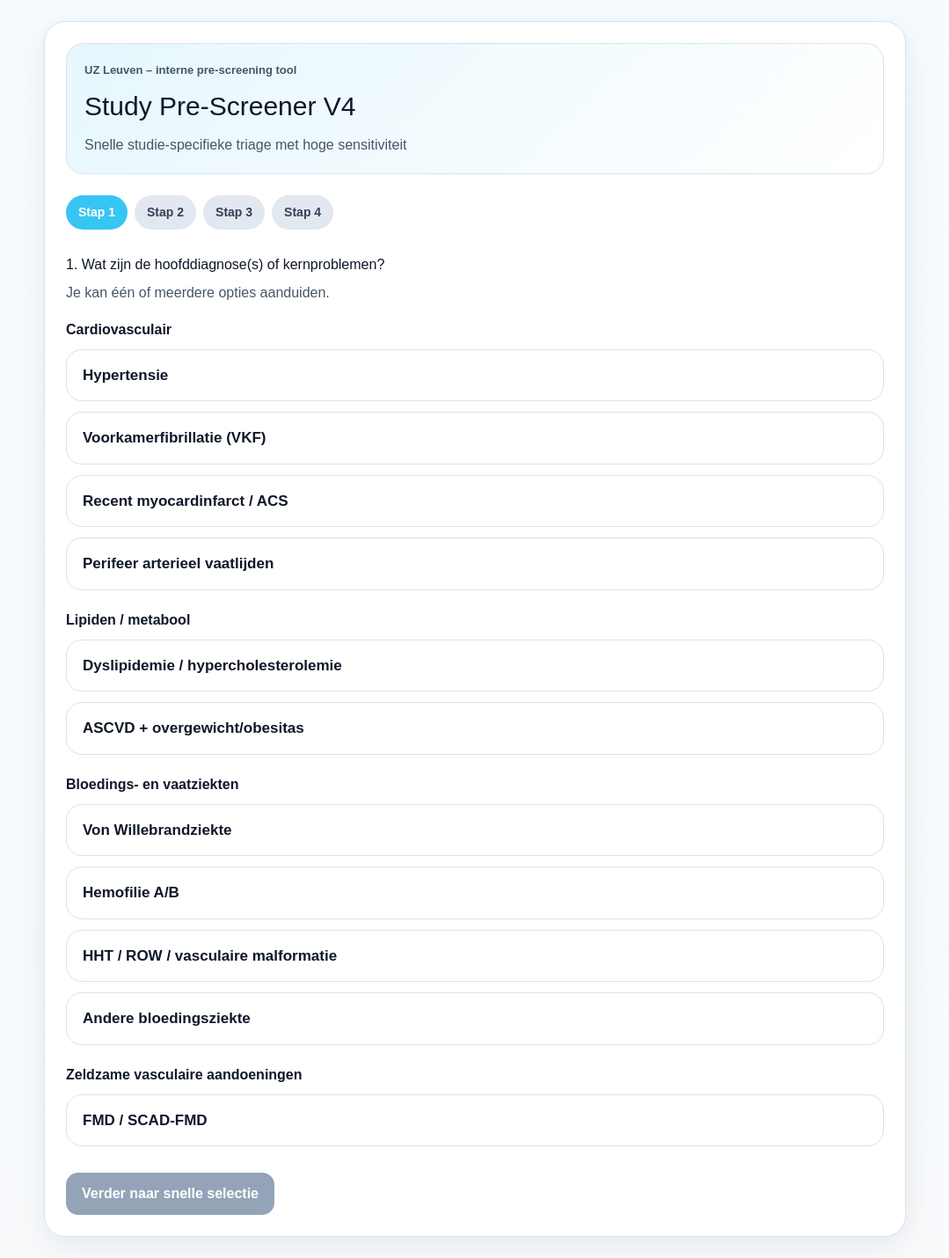
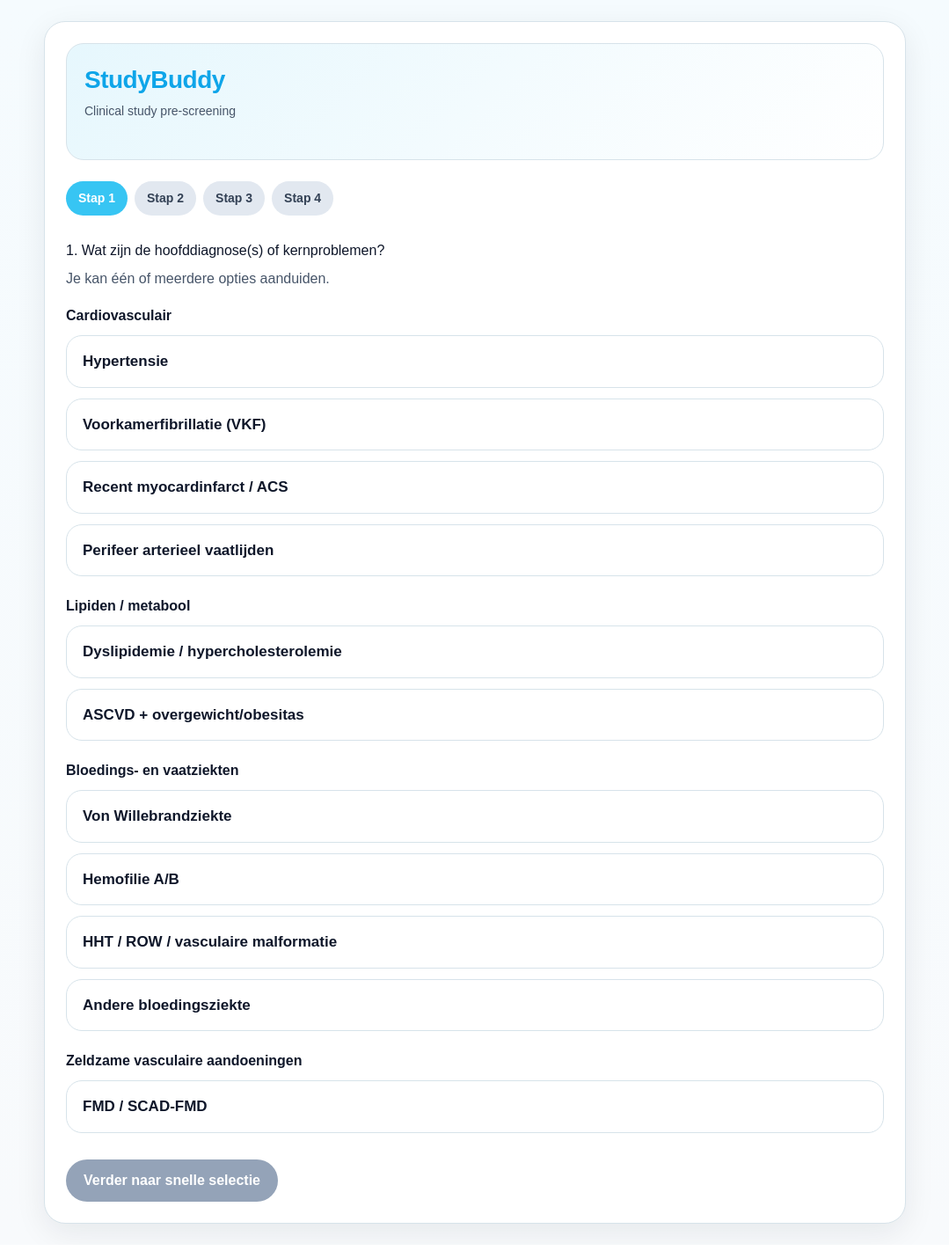
Before and after one commit to 5rbnbmwn7q-ai/study-screener-v4, a Next.js app: page / in a window 1280 px wide. Shown: the whole page at 88% size, without its empty margins (100-1179 px from the left). Built offline with nearby package versions, Linux system fonts and the light colour scheme.

Commit message:
Update V4

```diff
--- a/app/page.tsx
+++ b/app/page.tsx
@@ -407,13 +407,28 @@ const studiesWithRefinement = useMemo(() => {
             border: `1px solid ${COLORS.border}`
           }}
         >
-          <div style={{ fontSize: 13, color: COLORS.textSoft, marginBottom: 8, fontWeight: 700 }}>
-            UZ Leuven – interne pre-screening tool
-          </div>
-          <h1 style={{ margin: 0, fontSize: 30 }}>Study Pre-Screener V4</h1>
-          <div style={{ marginTop: 10, color: COLORS.textSoft, fontSize: 16 }}>
-            Snelle studie-specifieke triage met hoge sensitiviteit
-          </div>
+          <div style={{ marginBottom: 24 }}>
+  <div
+    style={{
+      fontSize: 28,
+      fontWeight: 900,
+      letterSpacing: -0.5,
+      color: COLORS.primaryDark
+    }}
+  >
+    StudyBuddy
+  </div>
+
+  <div
+    style={{
+      fontSize: 14,
+      color: COLORS.textSoft,
+      marginTop: 4
+    }}
+  >
+    Clinical study pre-screening
+  </div>
+</div>
         </div>
 
         <div style={{ display: "flex", gap: 8, marginBottom: 28, flexWrap: "wrap" }}>
@@ -493,15 +508,6 @@ const studiesWithRefinement = useMemo(() => {
         {step === 2 && (
           <section>
             <h2 style={{ marginBottom: 8 }}>2. Snelle selectie per studie</h2>
-            <p style={{ color: COLORS.textSoft, marginTop: 0, marginBottom: 6 }}>
-  Alleen de minimale vragen om te bepalen of een studie nog plausibel is.
-</p>
-<div style={{ fontSize: 13, color: COLORS.textSoft, marginBottom: 10 }}>
-  Studies vallen automatisch af op basis van je antwoorden.
-</div>
-<div style={{ fontSize: 13, color: COLORS.textSoft, marginBottom: 6 }}>
-  Onbekend = ok. Dat houdt de sensitiviteit hoog.
-</div>
 
             <div style={{ display: "grid", gap: 16, marginTop: 18 }}>
               {candidateStudies.map((study: any) => {
@@ -615,15 +621,6 @@ const studiesWithRefinement = useMemo(() => {
         {step === 3 && (
           <section>
             <h2 style={{ marginBottom: 8 }}>3. Verfijning voor overblijvende studies</h2>
-            <p style={{ color: COLORS.textSoft, marginTop: 0, marginBottom: 6 }}>
-  Alleen studies die de snelle selectie overleven, worden verder uitgediept.
-</p>
-<div style={{ fontSize: 13, color: COLORS.textSoft, marginBottom: 10 }}>
-  De status van elke studie wordt live aangepast tijdens het beantwoorden.
-</div>
-<div style={{ fontSize: 13, color: COLORS.textSoft, marginBottom: 6 }}>
-  Studies kunnen hier nog versterken, onzeker blijven of afvallen.
-</div>
 
             <div style={{ display: "grid", gap: 16, marginTop: 18 }}>
   {studiesForStep3.length === 0 ? (
@@ -877,8 +874,8 @@ return (
               type="button"
               onClick={() => setStep((step - 1) as Step)}
               style={{
-                padding: "12px 18px",
-                borderRadius: 14,
+                padding: "12px 20px",
+borderRadius: 999,
                 border: `1px solid ${COLORS.border}`,
                 background: "white",
                 cursor: "pointer",
@@ -895,8 +892,8 @@ return (
               disabled={!canGoFromStep1}
               onClick={() => setStep(2)}
               style={{
-                padding: "12px 18px",
-                borderRadius: 14,
+           padding: "12px 20px",
+borderRadius: 999,
                 border: "none",
                 background: canGoFromStep1 ? COLORS.primaryDark : COLORS.gray,
                 color: "white",
@@ -919,8 +916,8 @@ return (
       }
     }}
     style={{
-      padding: "12px 18px",
-      borderRadius: 14,
+padding: "12px 20px",
+borderRadius: 999,
       border: "none",
       background: COLORS.primaryDark,
       color: "white",
@@ -939,8 +936,8 @@ return (
               type="button"
               onClick={() => setStep(4)}
               style={{
-                padding: "12px 18px",
-                borderRadius: 14,
+                padding: "12px 20px",
+borderRadius: 999,
                 border: "none",
                 background: COLORS.primaryDark,
                 color: "white",
@@ -957,8 +954,8 @@ return (
               type="button"
               onClick={resetAll}
               style={{
-                padding: "12px 18px",
-                borderRadius: 14,
+                padding: "12px 20px",
+borderRadius: 999,
                 border: "none",
                 background: COLORS.black,
                 color: "white",
```
